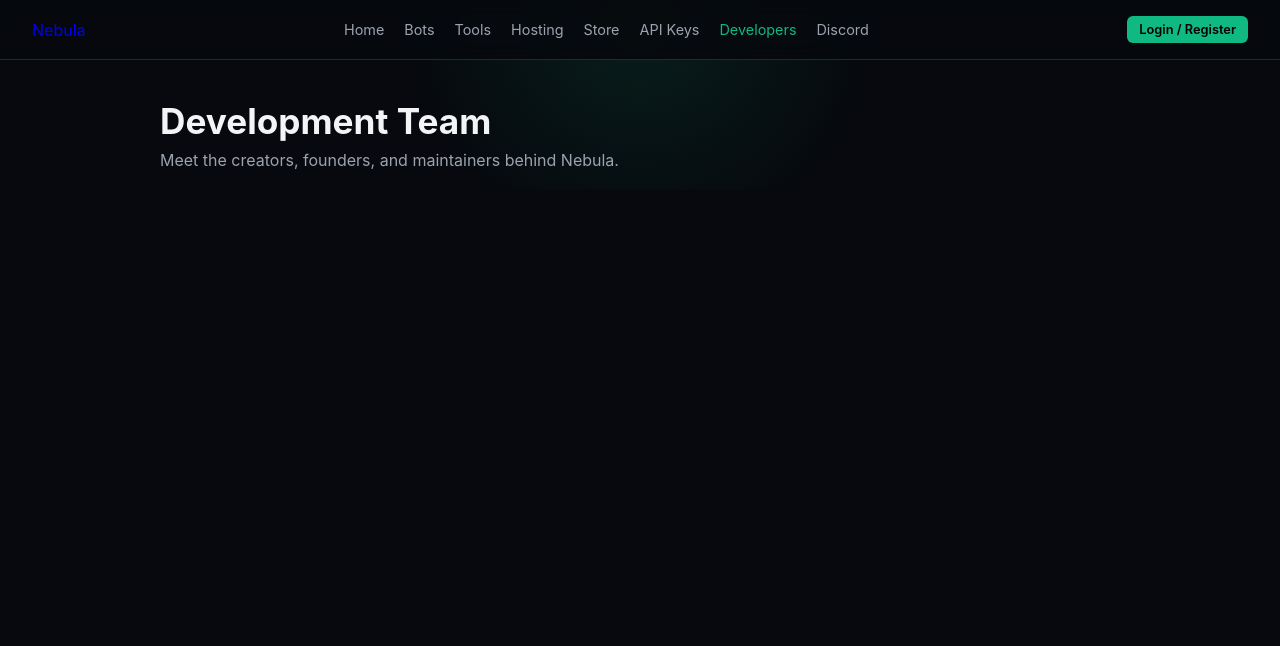
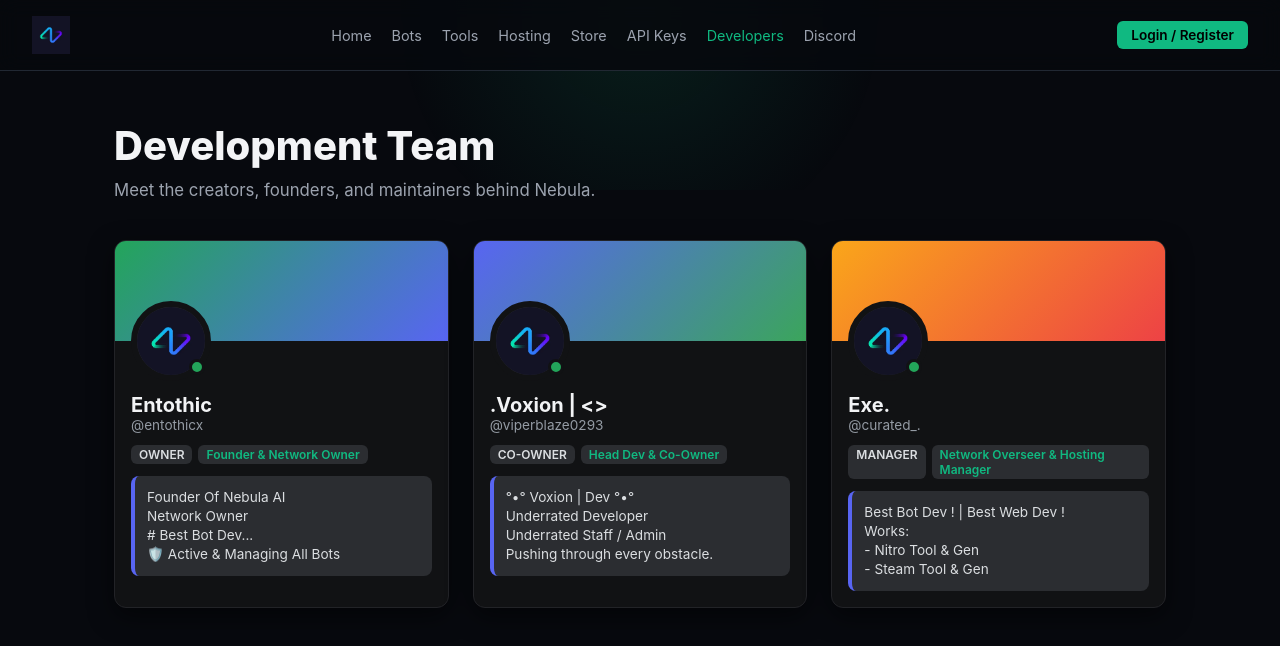
Before and after one commit to rashidkr4-byte/Nebula, a plain HTML site: page dev.html in a window 1280 px wide. Drawn offline with Linux system fonts and the light colour scheme.

Commit message:
Update dev.html

```diff
--- a/dev.html
+++ b/dev.html
@@ -5,11 +5,96 @@
     <meta name="viewport" content="width=device-width, initial-scale=1.0">
     <title>Developers — Nebula</title>
     <link rel="stylesheet" href="style.css">
+    <style>
+        /* Discord Profile Card Specific Styling */
+        .discord-card {
+            background-color: #111214;
+            border-radius: 12px;
+            overflow: hidden;
+            box-shadow: 0 8px 24px rgba(0, 0, 0, 0.5);
+            border: 1px solid #222327;
+            display: flex;
+            flex-direction: column;
+            position: relative;
+        }
+        .discord-banner {
+            height: 100px;
+            width: 100%;
+            background: linear-gradient(135deg, #5865F2, #eb459e);
+        }
+        .discord-profile-body {
+            padding: 0 16px 16px 16px;
+            position: relative;
+            margin-top: -40px;
+        }
+        .discord-avatar-container {
+            position: relative;
+            width: 80px;
+            height: 80px;
+            margin-bottom: 12px;
+        }
+        .discord-avatar {
+            width: 80px;
+            height: 80px;
+            border-radius: 50%;
+            border: 6px solid #111214;
+            object-fit: cover;
+            background-color: #2b2d31;
+        }
+        .discord-status-dot {
+            position: absolute;
+            bottom: 6px;
+            right: 6px;
+            width: 16px;
+            height: 16px;
+            background-color: #23a55a; /* Online green */
+            border: 3px solid #111214;
+            border-radius: 50%;
+        }
+        .discord-username {
+            font-size: 1.25rem;
+            font-weight: 700;
+            color: #f2f3f5;
+            display: flex;
+            align-items: center;
+            gap: 8px;
+        }
+        .discord-handle {
+            font-size: 0.85rem;
+            color: #949ba4;
+            margin-bottom: 12px;
+        }
+        .discord-badges {
+            display: flex;
+            gap: 6px;
+            margin-bottom: 12px;
+        }
+        .discord-badge {
+            background: #2b2d31;
+            padding: 2px 8px;
+            border-radius: 6px;
+            font-size: 0.75rem;
+            color: #dbdee1;
+            font-weight: 600;
+        }
+        .discord-bio {
+            background: #2b2d31;
+            border-radius: 8px;
+            padding: 12px;
+            font-size: 0.85rem;
+            color: #dbdee1;
+            line-height: 1.4;
+            white-space: pre-line;
+            border-left: 4px solid #5865F2;
+        }
+    </style>
 </head>
 <body>
     <div class="bg-glow"></div>
     <header class="navbar">
-        <div class="nav-left"><a href="index.html" class="logo">Nebula</a></div>
+        <div class="nav-left">
+            <a href="index.html" class="logo"><img src="nebula.png" alt="Nebula Logo"></a>
+        </div>
         <nav class="nav-center">
             <a href="index.html" class="nav-tab">Home</a>
             <a href="bots.html" class="nav-tab">Bots</a>
@@ -23,54 +108,80 @@
         <div class="nav-right" id="nav-auth-buttons"></div>
     </header>
 
-    <main style="max-width: 1000px; margin: 40px auto; padding: 0 20px;">
-        <h1 style="font-size: 2.2rem; margin-bottom: 8px;">Development Team</h1>
-        <p style="color: var(--text-muted); margin-bottom: 32px;">Meet the creators, founders, and maintainers behind Nebula.</p>
+    <main style="max-width: 1100px; margin: 50px auto; padding: 0 24px;">
+        <h1 style="font-size: 2.5rem; margin-bottom: 10px; font-weight: 800;">Development Team</h1>
+        <p style="color: var(--text-muted); font-size: 1.05rem; margin-bottom: 40px;">Meet the creators, founders, and maintainers behind Nebula.</p>
 
-        <div id="dev-grid" style="display: grid; grid-template-columns: repeat(auto-fit, minmax(280px, 1fr)); gap: 20px;"></div>
+        <div id="developers-grid" style="display: grid; grid-template-columns: repeat(auto-fit, minmax(300px, 1fr)); gap: 24px;"></div>
     </main>
 
     <script>
-        async function initDevs() {
-            let data = JSON.parse(localStorage.getItem('nebula_data'));
-            if (!data) {
-                try {
-                    const res = await fetch('data.json');
-                    data = await res.json();
-                    localStorage.setItem('nebula_data', JSON.stringify(data));
-                } catch(e) {
-                    data = {
-                        developers: [
-                            { name: "Entothic", role: "Founder & Network Owner", username: "entothicx", bio: "Founder of Static Club, Peak Tiers, and Nebula Ai." },
-                            { name: ".Voxion", role: "Head Developer / Co-Owner", username: "viperblade0293", bio: "Undrated Developer & staff / admin specializing in Discord, Minecraft, bots, and plugins." },
-                            { name: "Muhammed Rashid", role: "Lead Developer", username: "rashid", bio: "Core system architect and maintainer." }
-                        ]
-                    };
-                }
+        const developers = [
+            {
+                name: "Entothic",
+                handle: "entothicx",
+                role: "Founder & Network Owner",
+                bio: "Founder Of Nebula AI\nNetwork Owner\n# Best Bot Dev...\n🛡️ Active & Managing All Bots",
+                avatar: "entothic.png",
+                bannerColor: "linear-gradient(135deg, #23a55a, #5865F2)",
+                badge: "OWNER"
+            },
+            {
+                name: ".Voxion | <>",
+                handle: "viperblaze0293",
+                role: "Head Dev & Co-Owner",
+                bio: "°•° Voxion | Dev °•°\nUnderrated Developer\nUnderrated Staff / Admin\nPushing through every obstacle.",
+                avatar: "voxion.png",
+                bannerColor: "linear-gradient(135deg, #5865F2, #3ba55c)",
+                badge: "CO-OWNER"
+            },
+            {
+                name: "Exe.",
+                handle: "curated_.",
+                role: "Network Overseer & Hosting Manager",
+                bio: "Best Bot Dev ! | Best Web Dev !\nWorks:\n- Nitro Tool & Gen\n- Steam Tool & Gen",
+                avatar: "exe.png",
+                bannerColor: "linear-gradient(135deg, #faa61a, #ed4245)",
+                badge: "MANAGER"
             }
+        ];
 
-            const grid = document.getElementById('dev-grid');
+        function loadDevelopers() {
+            const grid = document.getElementById('developers-grid');
+            if (!grid) return;
             grid.innerHTML = '';
 
-            const devs = data.developers || [];
-
-            devs.forEach(dev => {
+            developers.forEach(dev => {
                 grid.innerHTML += `
-                    <div class="card">
-                        <span class="card-badge">${dev.role || 'Developer'}</span>
-                        <h3 style="font-size: 1.25rem; margin-bottom: 4px;">${dev.name}</h3>
-                        <p style="color: var(--accent-green); font-size: 0.85rem; margin-bottom: 12px; font-family: monospace;">@${dev.username}</p>
-                        <p style="color: var(--text-muted); font-size: 0.85rem;">${dev.bio}</p>
+                    <div class="discord-card">
+                        <div class="discord-banner" style="background: ${dev.bannerColor};"></div>
+                        <div class="discord-profile-body">
+                            <div class="discord-avatar-container">
+                                <img src="${dev.avatar}" alt="${dev.name}" class="discord-avatar" onerror="this.src='nebula.png'">
+                                <div class="discord-status-dot"></div>
+                            </div>
+                            <div class="discord-username">${dev.name}</div>
+                            <div class="discord-handle">@${dev.handle}</div>
+                            <div class="discord-badges">
+                                <span class="discord-badge">${dev.badge}</span>
+                                <span class="discord-badge" style="color: var(--accent-green);">${dev.role}</span>
+                            </div>
+                            <div class="discord-bio">${dev.bio}</div>
+                        </div>
                     </div>
                 `;
             });
 
             const session = JSON.parse(localStorage.getItem('nebula_session'));
-            document.getElementById('nav-auth-buttons').innerHTML = session ?
-                `<button onclick="localStorage.removeItem('nebula_session'); window.location.reload();" class="btn-outline" style="font-size:0.8rem; padding:6px 12px;">Logout</button>` :
-                `<a href="index.html" class="btn-green" style="font-size:0.8rem; padding:6px 12px; text-decoration:none;">Login / Register</a>`;
+            const authContainer = document.getElementById('nav-auth-buttons');
+            if (authContainer) {
+                authContainer.innerHTML = session ?
+                    `<button onclick="localStorage.removeItem('nebula_session'); window.location.reload();" class="btn-outline" style="font-size:0.85rem; padding:6px 14px;">Logout</button>` :
+                    `<a href="index.html" class="btn-green" style="font-size:0.85rem; padding:6px 14px; text-decoration:none;">Login / Register</a>`;
+            }
         }
-        initDevs();
+
+        loadDevelopers();
     </script>
 </body>
 </html>
```
